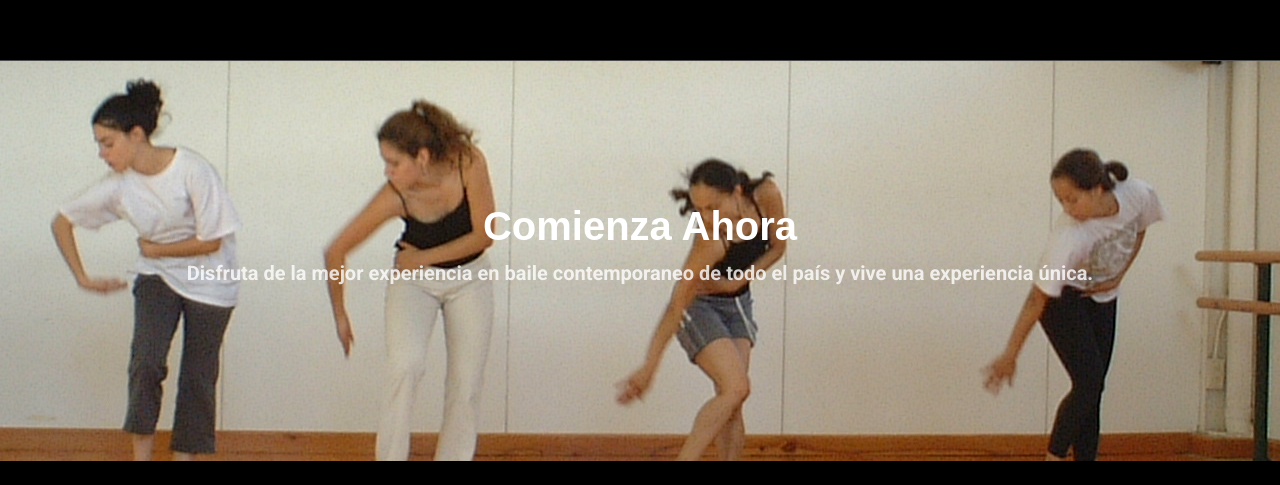
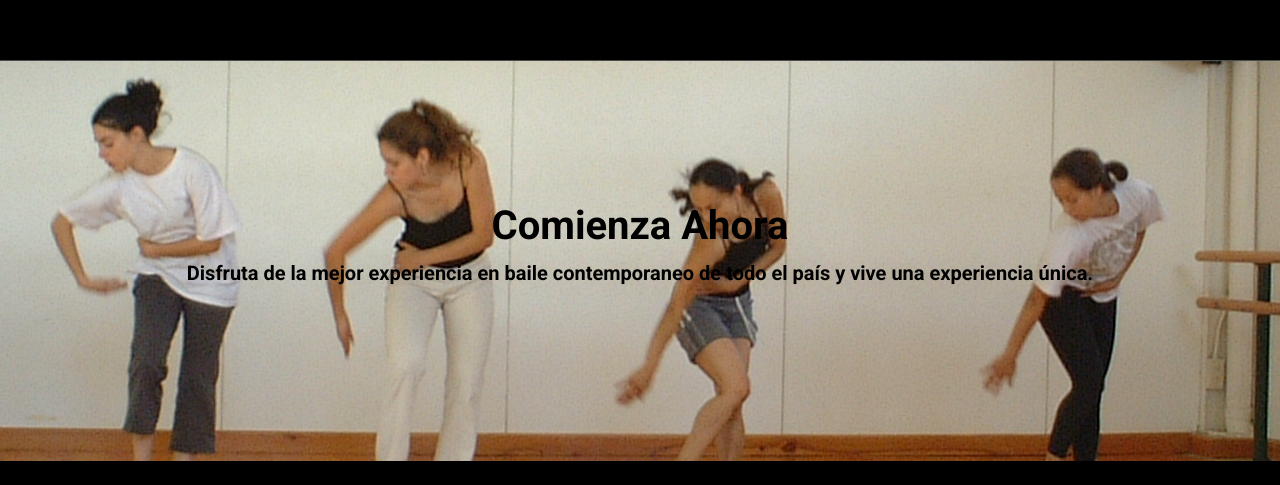
Before and after one commit to JoseMan200124/momentum2, a plain HTML site: page index.html in a window 1280 px wide. Shown: the part 3776-4261 px from the top of the page. Drawn offline with nearby package versions, Linux system fonts and the light colour scheme; files whose address does not match are found by name.

Commit message:
Add files via upload

```diff
--- a/css/style.css
+++ b/css/style.css
@@ -1,7 +1,5 @@
 @font-face {
-  font-family: 'icomoon';
-  src: url("../fonts/icomoon/icomoon.eot?srf3rx");
-  src: url("../fonts/icomoon/icomoon.eot?srf3rx#iefix") format("embedded-opentype"), url("../fonts/icomoon/icomoon.ttf?srf3rx") format("truetype"), url("../fonts/icomoon/icomoon.woff?srf3rx") format("woff"), url("../fonts/icomoon/icomoon.svg?srf3rx#icomoon") format("svg");
+
   font-weight: normal;
   font-style: normal;
 }
@@ -12,9 +10,9 @@
 *
 * ======================================================= */
 body {
-  font-family: "Inconsolata", Arial, sans-serif;
   font-weight: 300;
   font-size: 20px;
+    font-family: 'Roboto', sans-serif;
   line-height: 1.5;
   color: #cccccc;
   background: #000;
@@ -40,7 +38,6 @@ p {
 
 h1, h2, h3, h4, h5, h6 {
   color: #fff;
-  font-family: "Inconsolata", Arial, sans-serif;
   font-weight: 400;
   margin: 0 0 30px 0;
 }
@@ -98,7 +95,6 @@ h1, h2, h3, h4, h5, h6 {
   }
 }
 #fh5co-header #navbar li a {
-  font-family: "Inconsolata", Arial, sans-serif;
   background: rgba(255, 255, 255, 0.2);
   position: relative;
   font-size: 16px;
@@ -296,7 +292,7 @@ h1, h2, h3, h4, h5, h6 {
   vertical-align: middle;
 }
 #fh5co-home .text-inner h1 {
-  font-size: 60px;
+  font-size: 100px;
   color: white;
   margin: 0 0 30px 0;
   font-weight: 700;
@@ -311,7 +307,7 @@ h1, h2, h3, h4, h5, h6 {
   }
 }
 #fh5co-home .text-inner h2 {
-  font-size: 20px;
+  font-size: 25px;
   line-height: 30px;
   font-weight: 300;
   color: rgba(255, 255, 255, 0.8);
@@ -434,13 +430,13 @@ h1, h2, h3, h4, h5, h6 {
 }
 
 .getting-started h2 {
-  color: #fff;
+  color: #000;
     font-weight: 900;
     font-size: 4rem;
   margin-bottom: 10px;
 }
 .getting-started p {
-  color: rgba(255, 255, 255, 0.8);
+  color: #000;
     font-size: 2rem;
     font-weight: 700;
 }
@@ -570,7 +566,6 @@ h1, h2, h3, h4, h5, h6 {
   font-size: 30px;
   display: block;
   color: white;
-  font-family: "Inconsolata", Arial, sans-serif;
   width: 100%;
   font-weight: 400;
   margin-bottom: .3em;
@@ -1006,9 +1001,6 @@ h1, h2, h3, h4, h5, h6 {
 }
 
 /* Fonts */
-body {
-  font-family: Roboto;
-}
 
 #timeline {
   padding: 100px 0;
```
